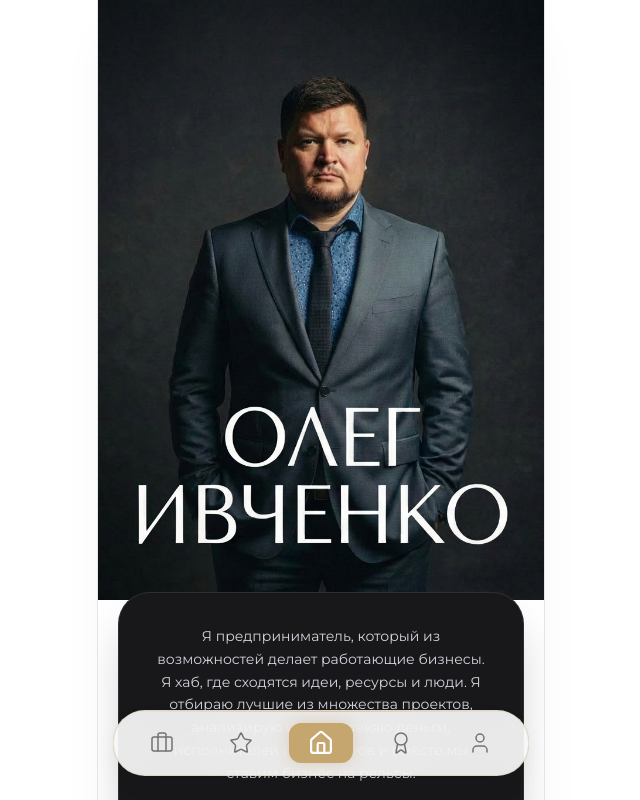
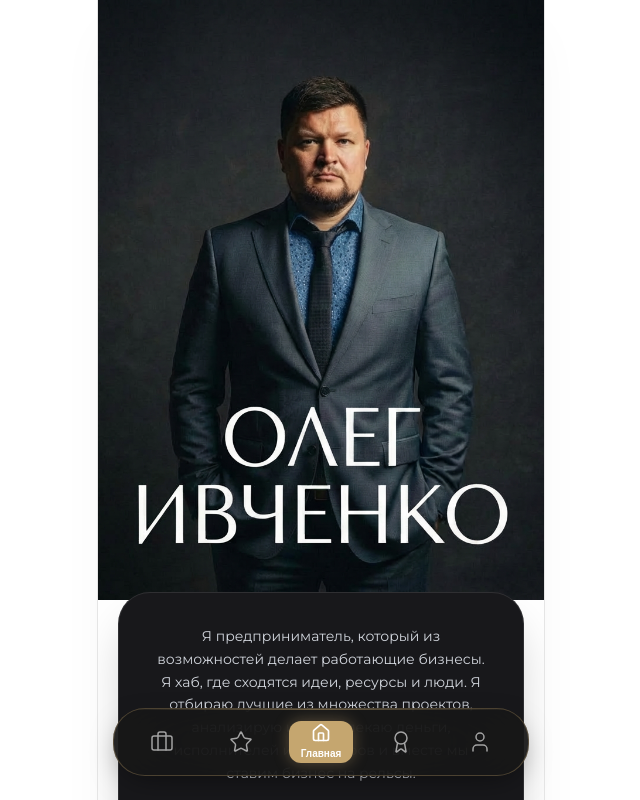
Before and after one commit to Ivchenkopro/ivchenko.pro, a Next.js app: page / in a window 1280 px wide. Shown: the top 800 px of the page, without its empty margins (319-959 px from the left). Built offline with nearby package versions, Linux system fonts and the light colour scheme.

Commit message:
feat: dark nav bar with active tab labels

```diff
--- a/src/components/BottomNav.tsx
+++ b/src/components/BottomNav.tsx
@@ -17,8 +17,8 @@ export default function BottomNav() {
 
   return (
     <div className="fixed bottom-6 left-1/2 -translate-x-1/2 z-50 w-full max-w-md px-4 flex justify-center">
-      {/* Light Premium Navigation */}
-      <nav className="bg-[var(--card)]/90 backdrop-blur-2xl border border-[#C5A66F]/30 rounded-[2rem] px-2 py-2 shadow-[0_10px_30px_-10px_rgba(0,0,0,0.1)] w-full relative overflow-hidden">
+      {/* Dark Premium Navigation */}
+      <nav className="bg-[#171717]/90 backdrop-blur-2xl border border-[#C5A66F]/30 rounded-[2rem] px-2 py-2 shadow-[0_10px_30px_-10px_rgba(0,0,0,0.5)] w-full relative overflow-hidden">
 
         {/* Shine effect on top border */}
         <div className="absolute top-0 left-0 right-0 h-[1px] bg-gradient-to-r from-transparent via-[#C5A66F]/50 to-transparent" />
@@ -34,7 +34,7 @@ export default function BottomNav() {
               <li key={item.name} className="flex-1">
                 <Link
                   href={item.href}
-                  className="flex flex-col items-center justify-center gap-1 py-3 relative group"
+                  className="flex flex-col items-center justify-center gap-1 py-2 relative group"
                 >
                   {/* Gold Background Pill for Active State */}
                   <div
@@ -48,14 +48,21 @@ export default function BottomNav() {
                   {/* Icon */}
                   <div className={`relative z-10 transition-all duration-300 ${
                     isActive
-                      ? "text-white scale-110"
-                      : "text-[var(--muted-foreground)] group-hover:text-[var(--card-foreground)]"
+                      ? "text-white -translate-y-0.5"
+                      : "text-[#a3a3a3] group-hover:text-white"
                   }`}>
                     <Icon
-                      size={24}
+                      size={isActive ? 20 : 24}
                       strokeWidth={isActive ? 2 : 1.5}
                     />
                   </div>
+
+                  {/* Label */}
+                  {isActive && (
+                    <span className="relative z-10 text-[10px] font-bold text-white leading-none animate-in fade-in slide-in-from-bottom-1 duration-200">
+                      {item.name}
+                    </span>
+                  )}
                 </Link>
               </li>
             );
```
